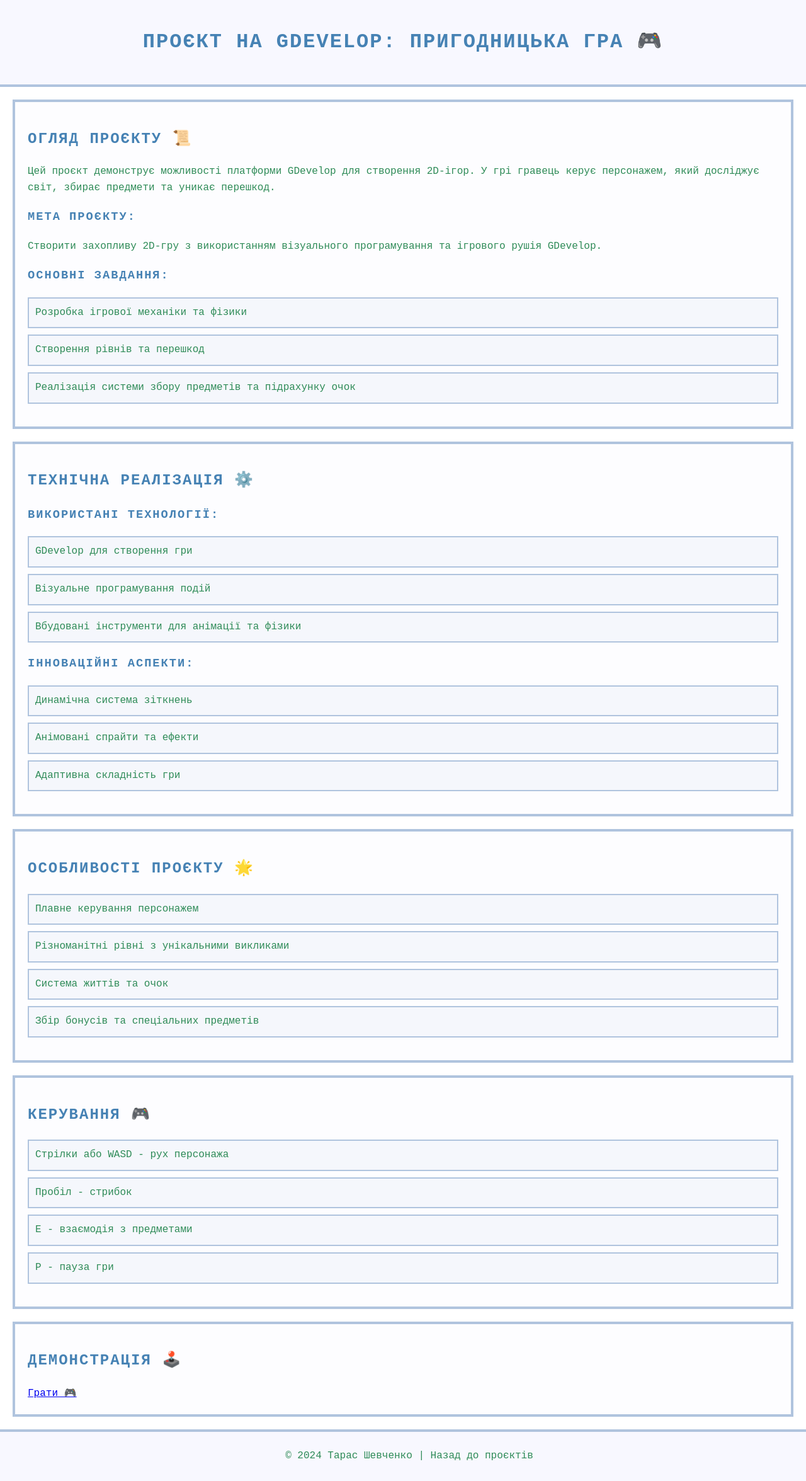
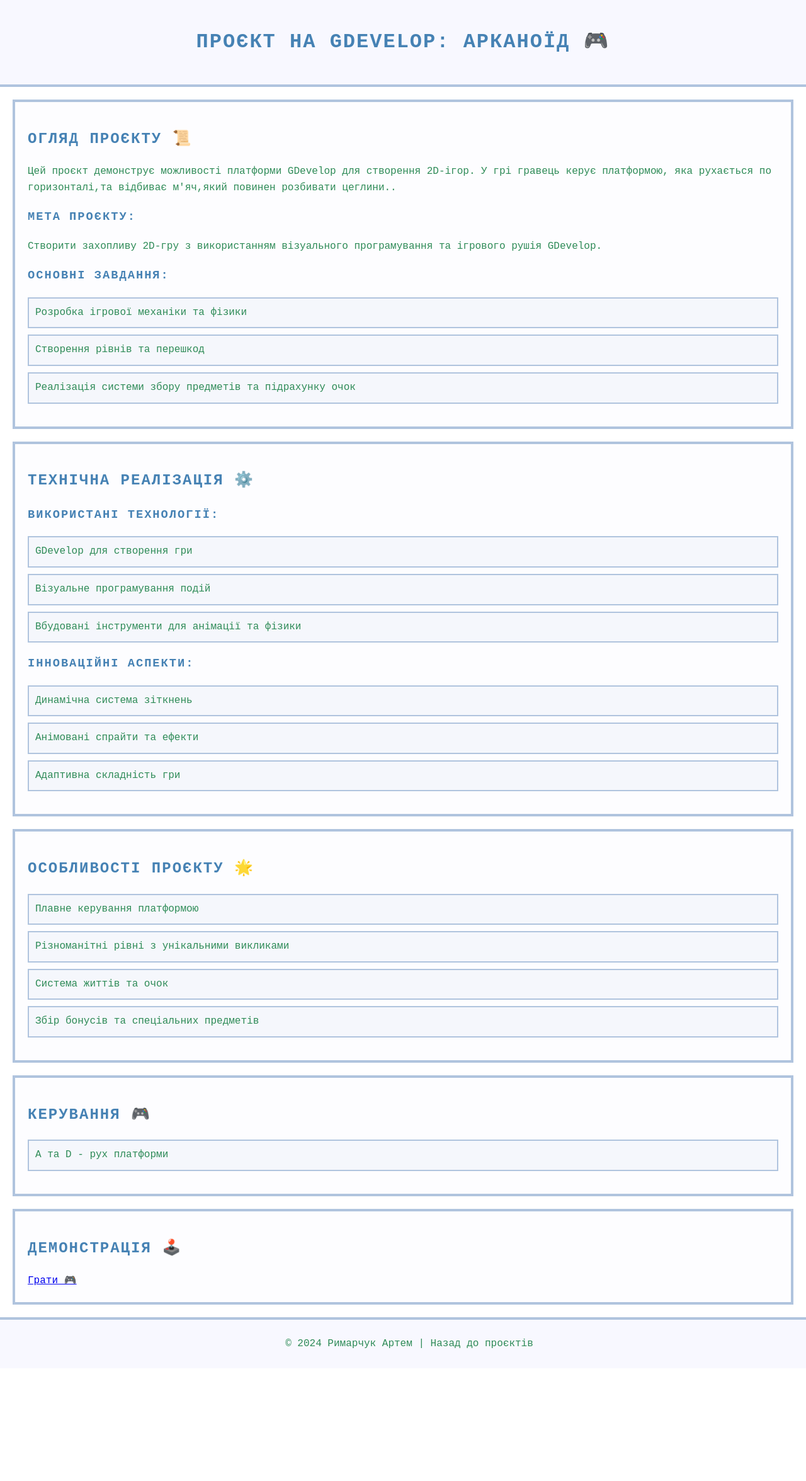
Before and after one commit to ArtemRymarchuk/Game, a plain HTML site: page example-project/index.html in a window 1280 px wide. Shown: the whole page at 63% size. After the commit the page ends 2172 px from the top, so only its background shows below. Drawn offline with Linux system fonts and the light colour scheme.

Commit message:
текст

```diff
--- a/example-project/index.html
+++ b/example-project/index.html
@@ -8,12 +8,12 @@
 </head>
 <body>
     <header>
-        <h1>Проєкт на GDevelop: Пригодницька гра 🎮</h1>
+        <h1>Проєкт на GDevelop: Арканоїд 🎮</h1>
     </header>
 
     <section id="project-overview">
         <h2>Огляд проєкту 📜</h2>
-        <p>Цей проєкт демонструє можливості платформи GDevelop для створення 2D-ігор. У грі гравець керує персонажем, який досліджує світ, збирає предмети та уникає перешкод.</p>
+        <p>Цей проєкт демонструє можливості платформи GDevelop для створення 2D-ігор. У грі гравець керує платформою, яка рухається по горизонталі,та відбиває м'яч,який повинен розбивати цеглини..</p>
 
         <h3>Мета проєкту:</h3>
         <p>Створити захопливу 2D-гру з використанням візуального програмування та ігрового рушія GDevelop.</p>
@@ -46,7 +46,7 @@
     <section id="features">
         <h2>Особливості проєкту 🌟</h2>
         <ul>
-            <li>Плавне керування персонажем</li>
+            <li>Плавне керування платформою</li>
             <li>Різноманітні рівні з унікальними викликами</li>
             <li>Система життів та очок</li>
             <li>Збір бонусів та спеціальних предметів</li>
@@ -56,10 +56,8 @@
     <section id="controls">
         <h2>Керування 🎮</h2>
         <ul>
-            <li>Стрілки або WASD - рух персонажа</li>
-            <li>Пробіл - стрибок</li>
-            <li>E - взаємодія з предметами</li>
-            <li>P - пауза гри</li>
+            <li>A та D - рух платформи</li>
+
         </ul>
     </section>
 
@@ -71,7 +69,7 @@
     </section>
 
     <footer>
-        <p>&copy; 2024 Тарас Шевченко | <a href="../index.html">Назад до проєктів</a></p>
+        <p>&copy; 2024 Римарчук Артем | <a href="../index.html">Назад до проєктів</a></p>
     </footer>
 </body>
 </html>
```
Also changed, not shown: index.html (+5 -5 lines).
